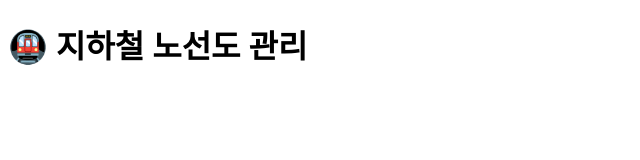
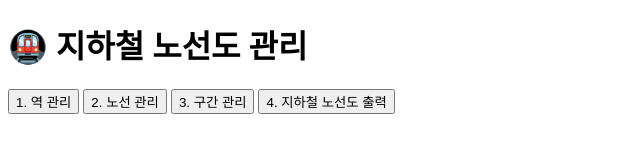
Before and after one commit to kaehehehe/javascript-subway-map, a plain HTML site: page index.html in a window 1280 px wide. Shown: the whole page, without its empty margins (0-640 px from the left). Drawn offline with Linux system fonts and the light colour scheme.

Commit message:
:lipstick: navbar 추가

```diff
--- a/index.html
+++ b/index.html
@@ -9,6 +9,12 @@
   <body>
     <div id="app">
       <h1>🚇 지하철 노선도 관리</h1>
+      <nav>
+        <button id="station-manager-button">1. 역 관리</button>
+        <button id="line-manager-button">2. 노선 관리</button>
+        <button id="section-manager-button">3. 구간 관리</button>
+        <button id="map-print-manager-button">4. 지하철 노선도 출력</button>
+      </nav>
     </div>
   </body>
 </html>
```
